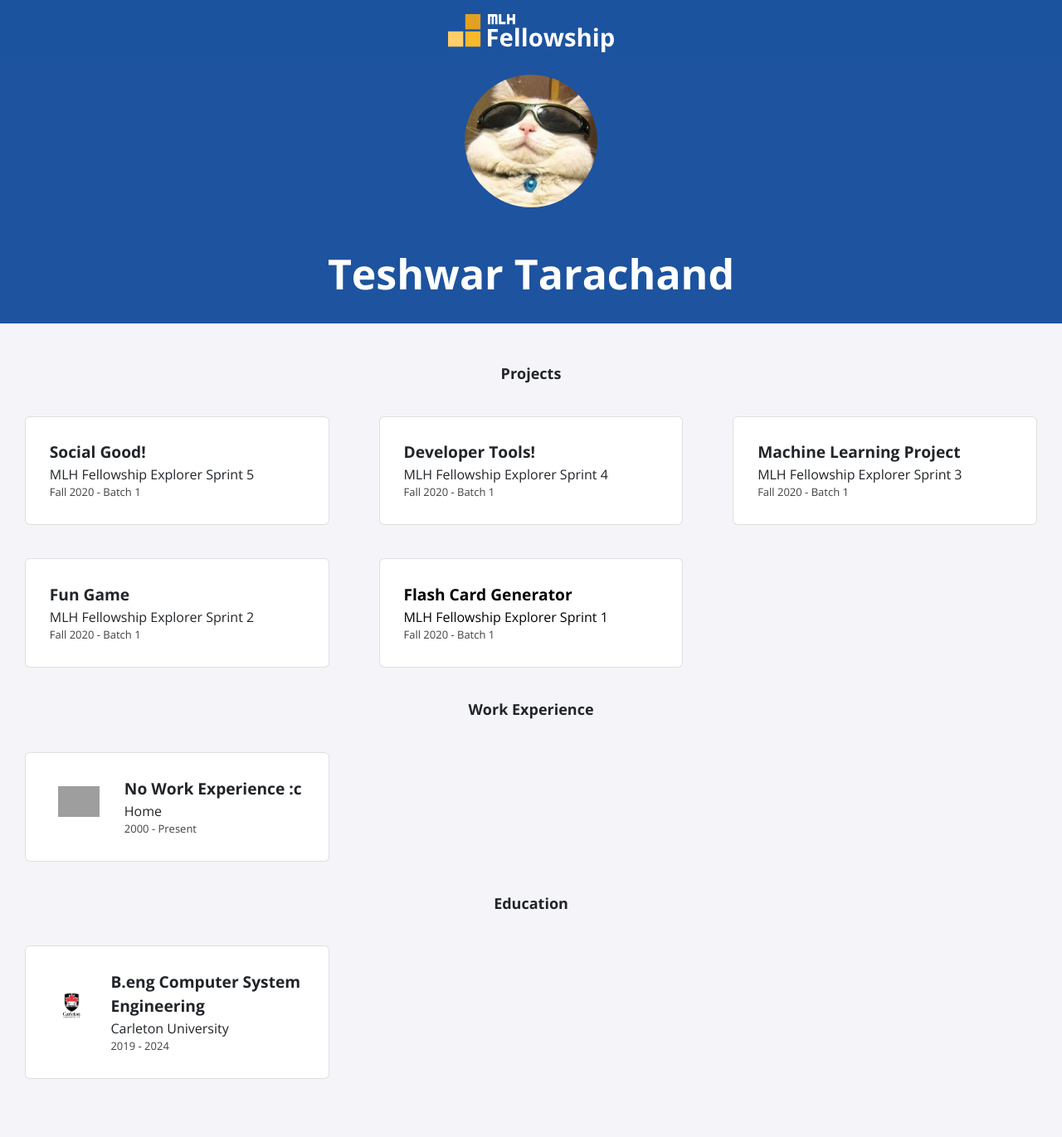
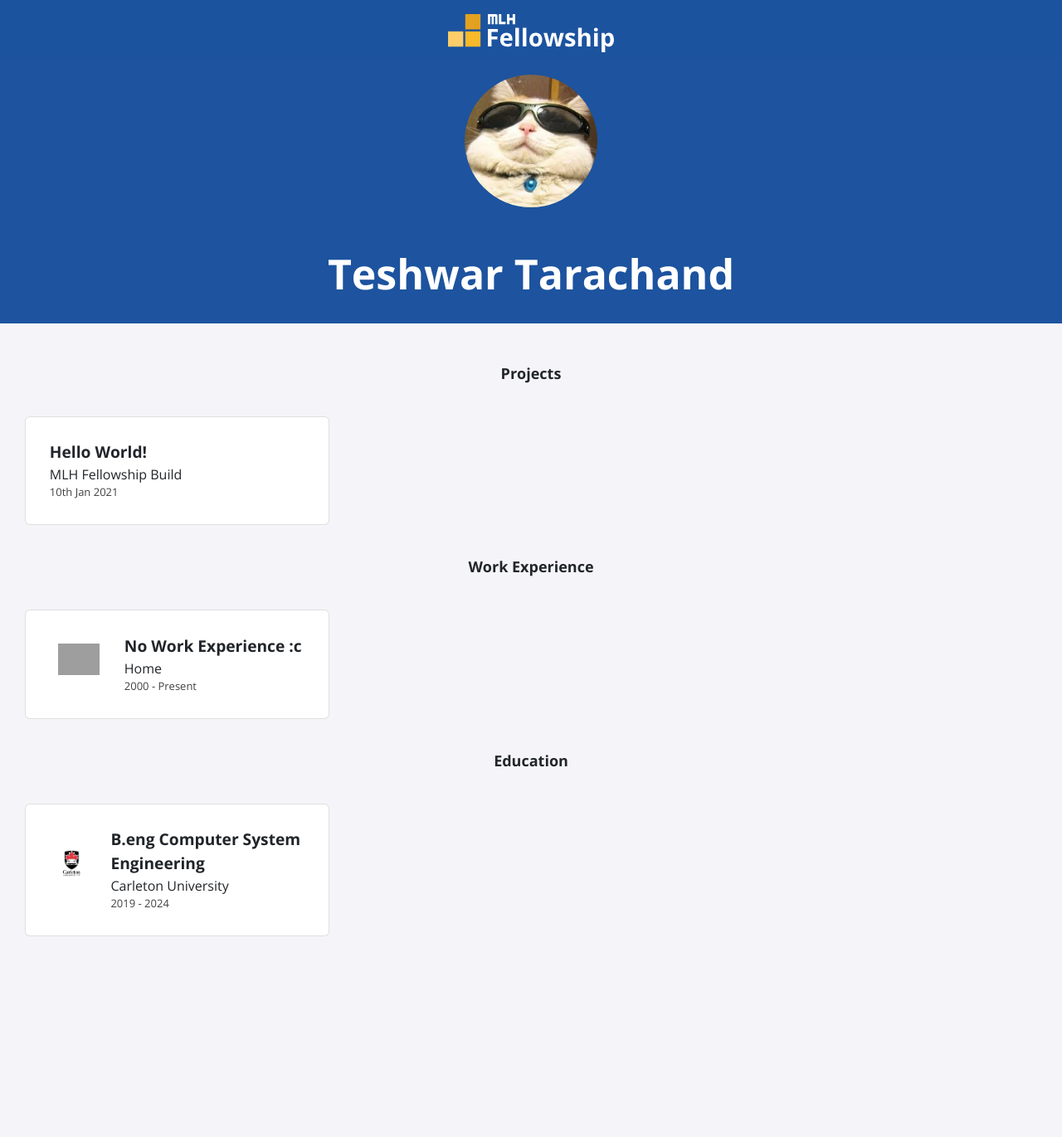
Before and after one commit to KX-Enoke/KX-Enoke.github.io, a Jekyll site: the page built from index.html, in a window 1280 px wide. Shown: the whole page at 83% size. Built offline with Jekyll 4.4.1, drawn with Linux system fonts in a browser that asks for light colours; nearby versions of some CDN libraries; after the commit the page ends 1199 px from its top, so only the background shows below that; grey boxes are pictures that could not be loaded.

Commit message:
Update projects.yml

```diff
--- a/_data/projects.yml
+++ b/_data/projects.yml
@@ -1,20 +1,3 @@
-- title: Social Good!
-  event: MLH Fellowship Explorer Sprint 5
-  date: Fall 2020 - Batch 1
-
-- title: Developer Tools!
-  event: MLH Fellowship Explorer Sprint 4
-  date: Fall 2020 - Batch 1
-
-- title: Machine Learning Project
-  event: MLH Fellowship Explorer Sprint 3
-  date: Fall 2020 - Batch 1
-
-- title: Fun Game
-  event: MLH Fellowship Explorer Sprint 2
-  date: Fall 2020 - Batch 1
-
-- title: Flash Card Generator
-  event: MLH Fellowship Explorer Sprint 1
-  date: Fall 2020 - Batch 1
-  page-name: sprint1
+- title: Hello World!
+  event: MLH Fellowship Build
+  date: 10th Jan 2021
```
